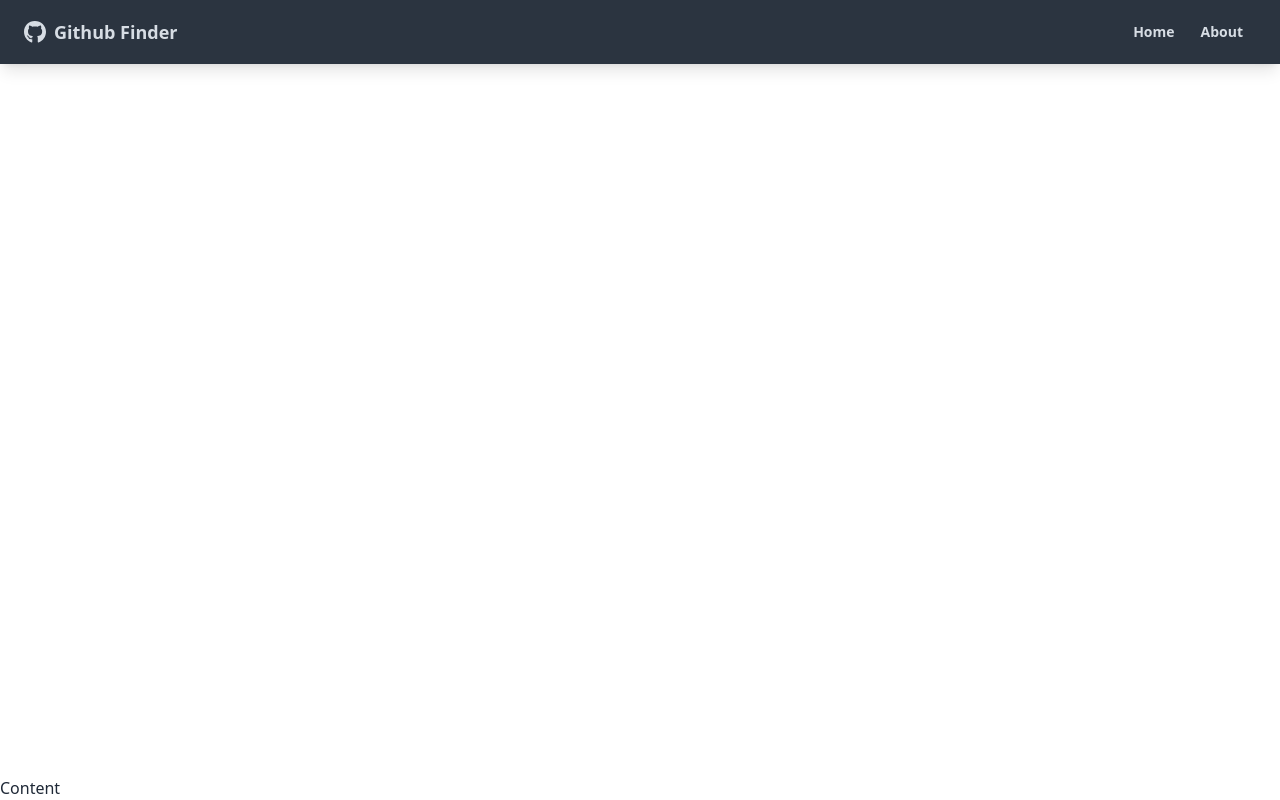
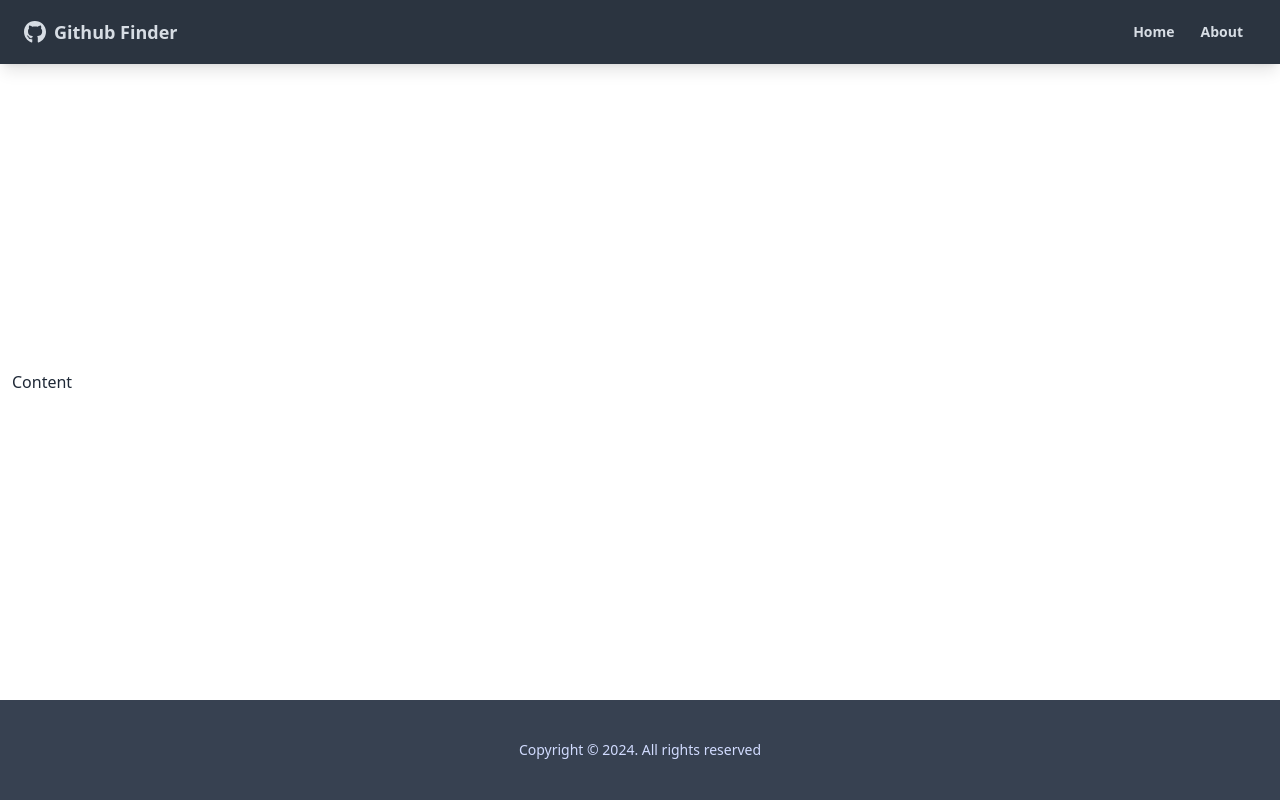
Before and after one commit to Joanfv-git/github-finder, a React (Create React App) app: page / in a window 1280 px wide. Built offline with nearby package versions, Linux system fonts and the light colour scheme.

Commit message:
Footer Component

```diff
--- a/src/App.js
+++ b/src/App.js
@@ -1,15 +1,17 @@
 import { BrowserRouter as Router, Route } from 'react-router-dom';
 import './App.css';
 import Navbar from './components/layout/Navbar';
+import Footer from './components/Footer';
 
 function App() {
   return (
     <Router>
       <div className='flex flex-col justify-between h-screen'>
       <Navbar />
-      <main>
+      <main className='container mx-auto px-3 pb-12'>
         Content
       </main>
+      <Footer />
       </div>
     </Router>
   );
--- /dev/null
+++ b/src/components/Footer.jsx
@@ -0,0 +1,16 @@
+function Footer() {
+  const footerYear = new Date().getFullYear()
+
+
+
+    return (
+    <footer className="footer p-10 bg-gray-700 text-primary-content footer-center">
+    <div>
+        <p> Copyright &copy; {footerYear}. All rights reserved</p>
+        </div>
+
+    </footer>
+  )
+}
+
+export default Footer
```
